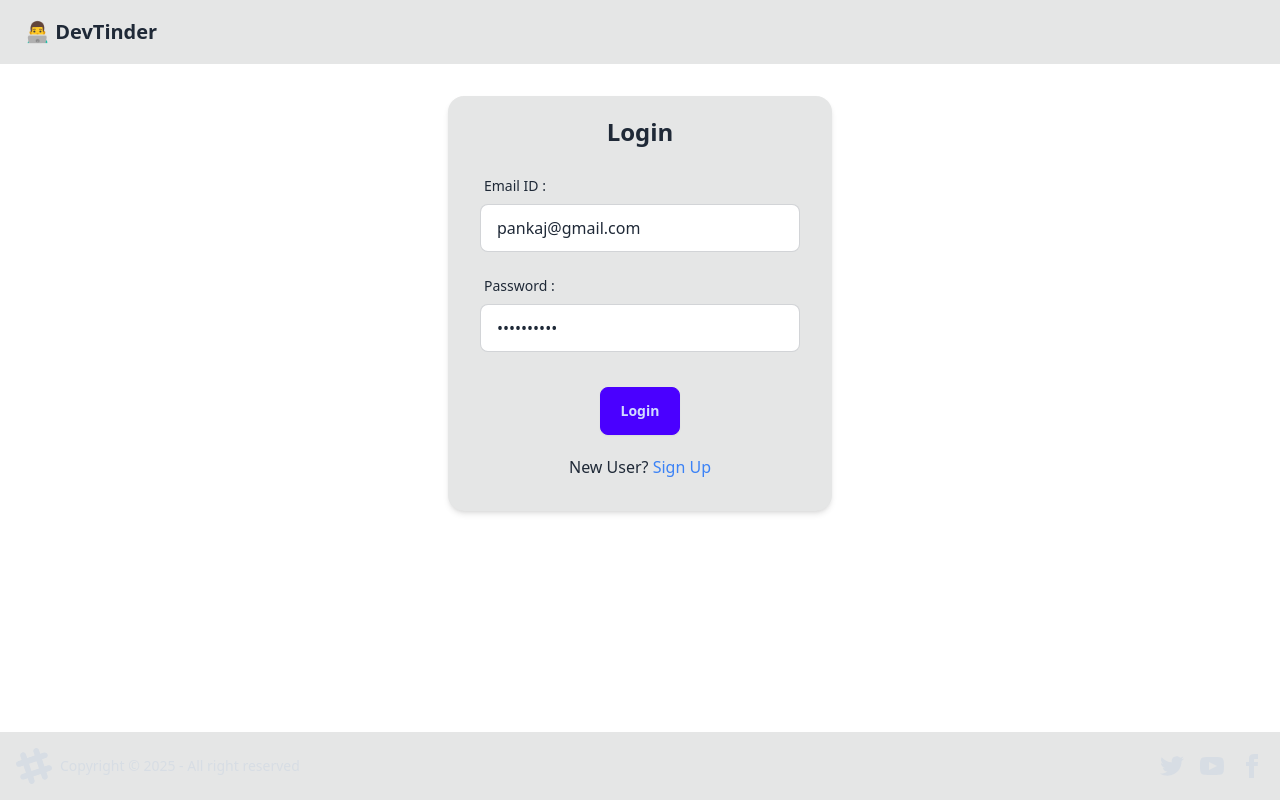
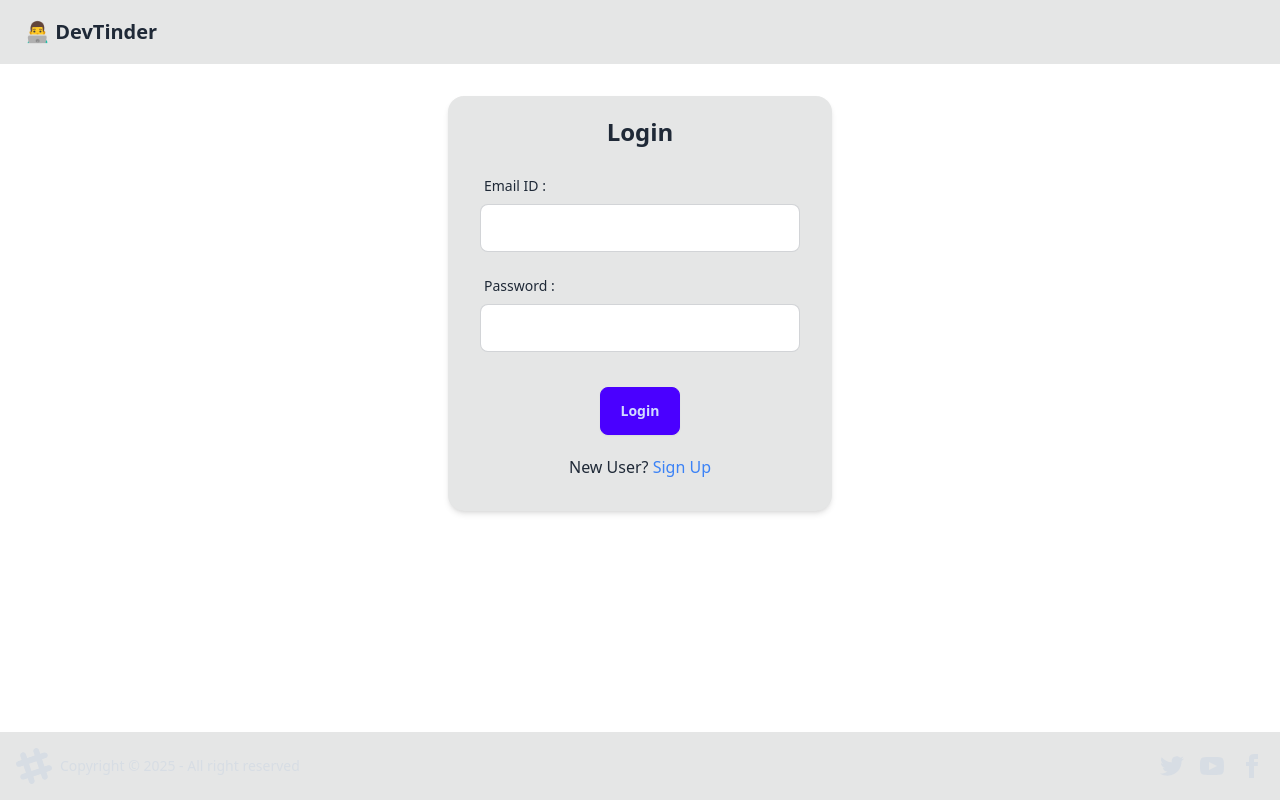
Before and after one commit to pankajchn/devTinder-web, a React (Vite) app: page /login in a window 1280 px wide. Built offline with nearby package versions, Linux system fonts and the light colour scheme; no server answers.

Commit message:
update login component

```diff
--- a/src/components/Login.jsx
+++ b/src/components/Login.jsx
@@ -6,8 +6,8 @@ import { BASE_URL } from "../utils/constants";
 import { useNavigate } from "react-router";
 
 const Login = () => {
-  const [emailId, setEmailId] = useState("pankaj@gmail.com");
-  const [password, setPassword] = useState("Pankaj@123");
+  const [emailId, setEmailId] = useState("");
+  const [password, setPassword] = useState("");
   const [firstName, setFirstName] = useState("");
   const [lastName, setLastName] = useState("");
   const [isUserLogin, setIsUserLogin] = useState(true);
```
